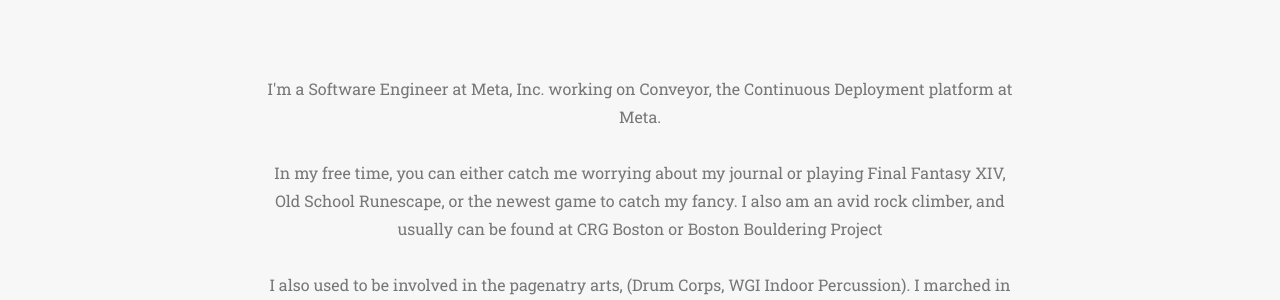
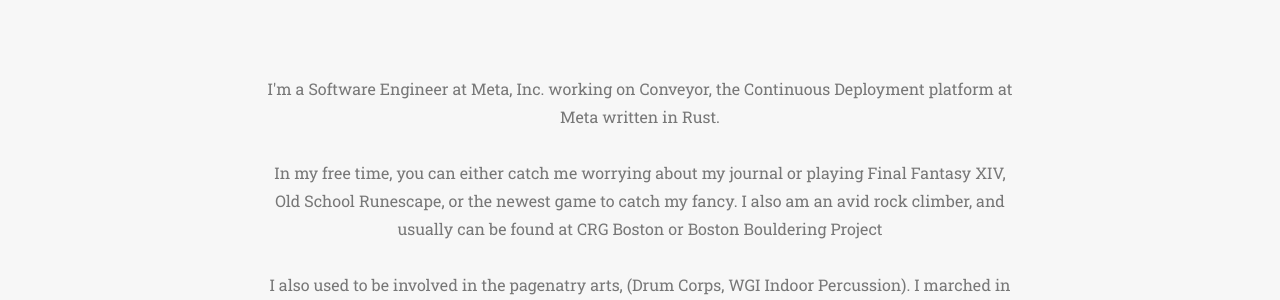
Before and after one commit to NEUDitao/NEUDitao.github.io, a Jekyll site: the page built from index.html, in a window 1280 px wide and 900 px high, scrolled down 702 px. Shown: the part 182-482 px from the top of the window. Built offline with Jekyll 4.4.1, drawn with Linux system fonts in a browser that asks for light colours; some web fonts are replaced.

Commit message:
Made the first about me bit a little better looking

```diff
--- a/_includes/aboutme.html
+++ b/_includes/aboutme.html
@@ -11,7 +11,7 @@
       <div class="col-lg-8 col-lg-offset-2 text-center">
         <p class="large text-muted">
           I'm a Software Engineer at Meta, Inc. working on Conveyor, the
-          Continuous Deployment platform at Meta.
+          Continuous Deployment platform at Meta written in Rust.
           <br /><br />
           In my free time, you can either catch me worrying about my journal or
           playing Final Fantasy XIV, Old School Runescape, or the newest game to
```
